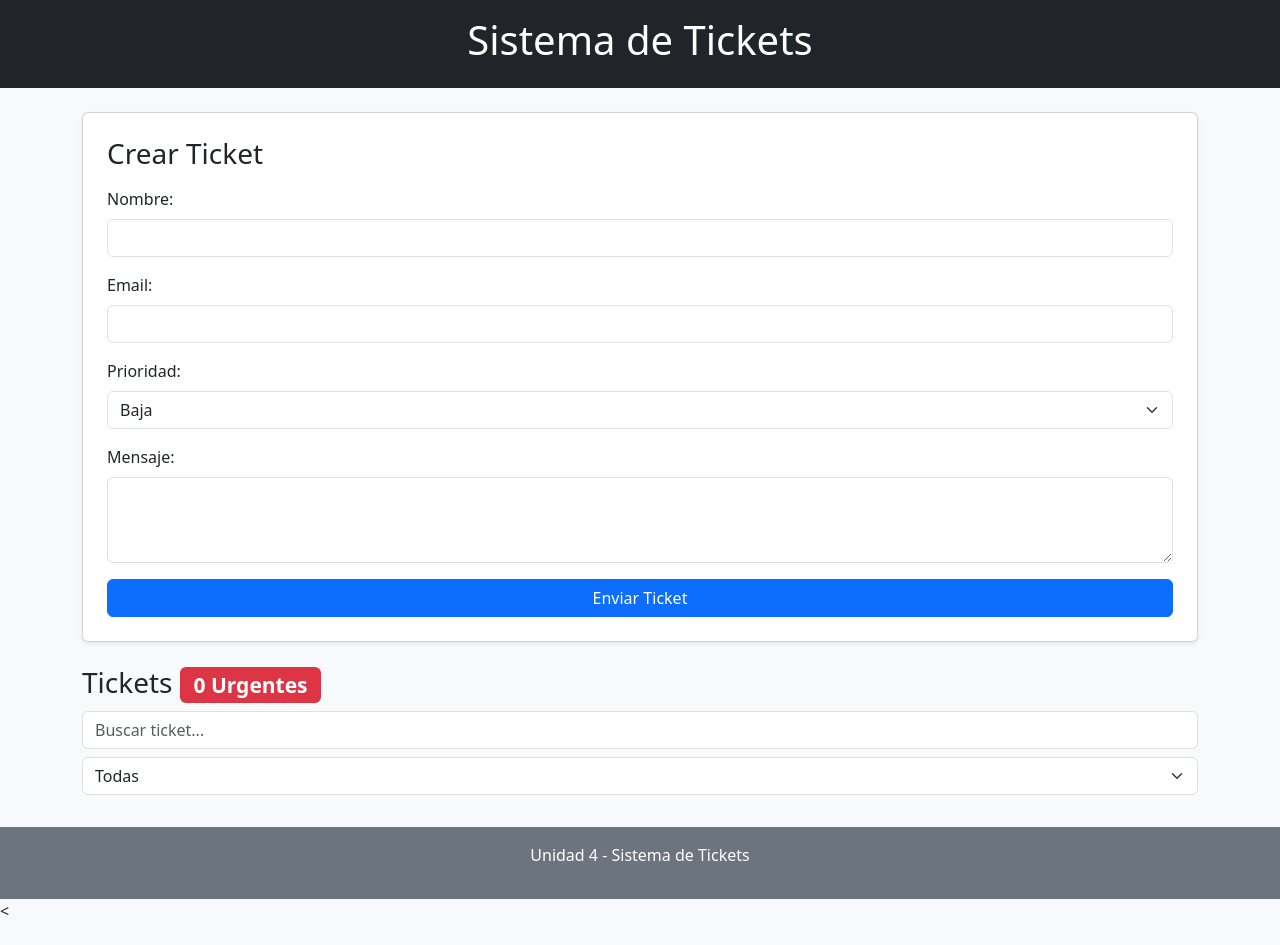
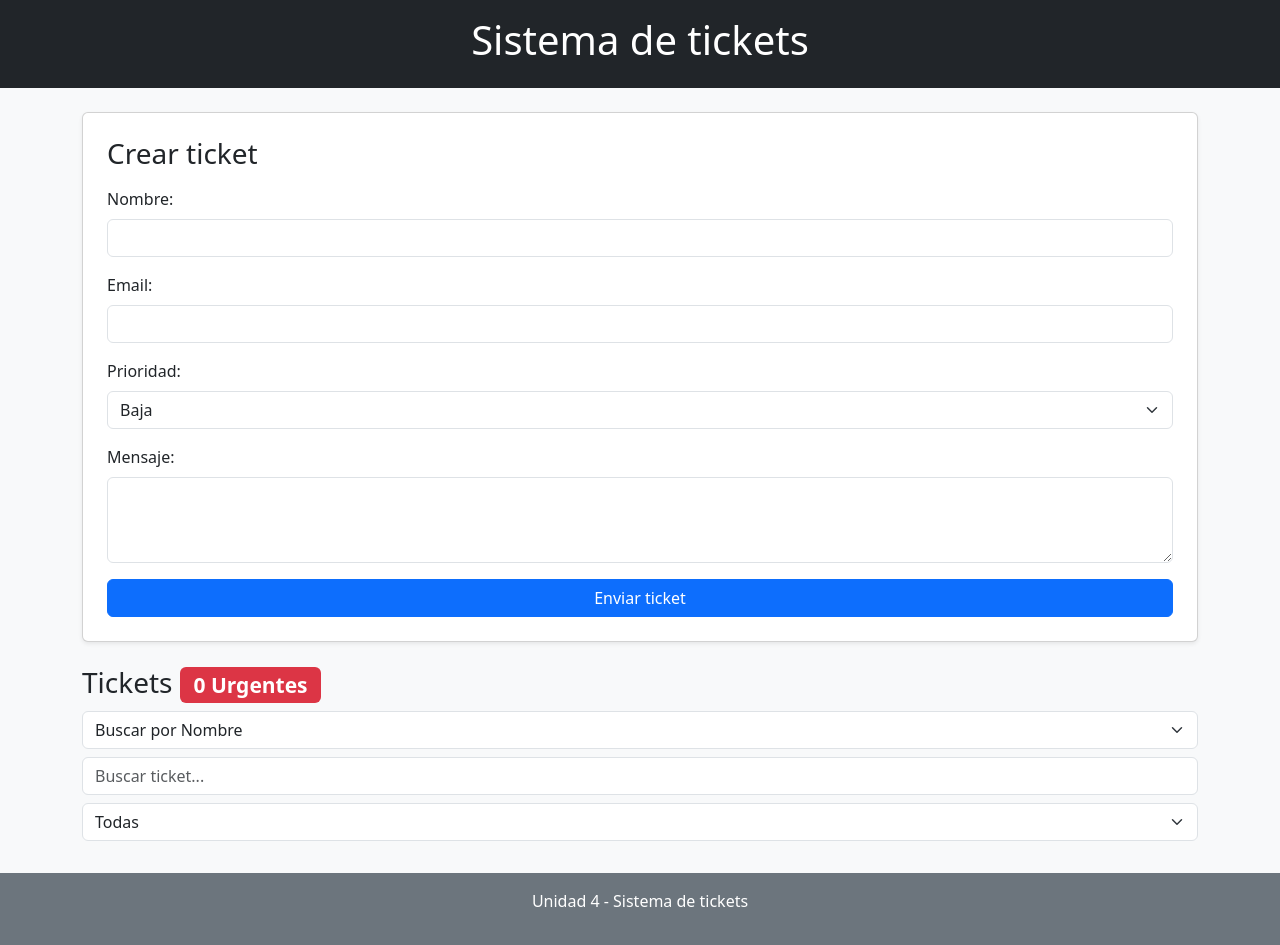
Before and after one commit to Nesquick23/sistematickets, a plain HTML site: page index.html in a window 1280 px wide. Before the commit the page ends 923 px from the top, so only its background shows below. Drawn offline with nearby package versions, Linux system fonts and the light colour scheme.

Commit message:
Update index.html

```diff
--- a/index.html
+++ b/index.html
@@ -3,7 +3,7 @@
 <head>
     <meta charset="UTF-8">
     <meta name="viewport" content="width=device-width, initial-scale=1.0">
-    <title>Sistema de Tickets</title>
+    <title>Sistema de tickets</title>
 
     <!-- Bootstrap 5 -->
     <link href="https://cdn.jsdelivr.net/npm/bootstrap@5.3.2/dist/css/bootstrap.min.css" rel="stylesheet">
@@ -14,12 +14,12 @@
 <body class="bg-light">
 
 <header class="bg-dark text-white text-center p-3">
-    <h1>Sistema de Tickets</h1>
+    <h1>Sistema de tickets</h1>
 </header>
 
 <main class="container my-4">
     <section class="card p-4 shadow-sm">
-        <h3 class="mb-3">Crear Ticket</h3>
+        <h3 class="mb-3">Crear ticket</h3>
 
         <form id="ticketForm">
             <div class="mb-3">
@@ -49,15 +49,24 @@
                 <p class="text-danger small" id="errMensaje"></p>
             </div>
 
-            <button type="submit" class="btn btn-primary w-100">Enviar Ticket</button>
+            <button type="submit" class="btn btn-primary w-100">Enviar ticket</button>
         </form>
     </section>
 
     <section class="mt-4">
         <h3>Tickets <span id="urgentes" class="badge bg-danger">0 Urgentes</span></h3>
 
+        <!-- Selección del tipo de búsqueda -->
+        <select id="tipoBusqueda" class="form-select my-2">
+            <option value="nombre">Buscar por Nombre</option>
+            <option value="mensaje">Buscar por Mensaje</option>
+            <option value="id">Buscar por ID</option>
+        </select>
+
+        <!-- Barra de búsqueda -->
         <input type="text" id="buscarTexto" class="form-control my-2" placeholder="Buscar ticket...">
 
+        <!-- Filtro de prioridad -->
         <select id="filtrarPrio" class="form-select my-2">
             <option value="todas">Todas</option>
             <option value="alta">Alta</option>
@@ -70,7 +79,7 @@
 </main>
 
 <footer class="bg-secondary text-white text-center p-3">
-    <p>Unidad 4 - Sistema de Tickets</p>
+    <p>Unidad 4 - Sistema de tickets</p>
 </footer>
 
 <!-- JS -->
@@ -78,4 +87,3 @@
 
 </body>
 </html>
-<
```
